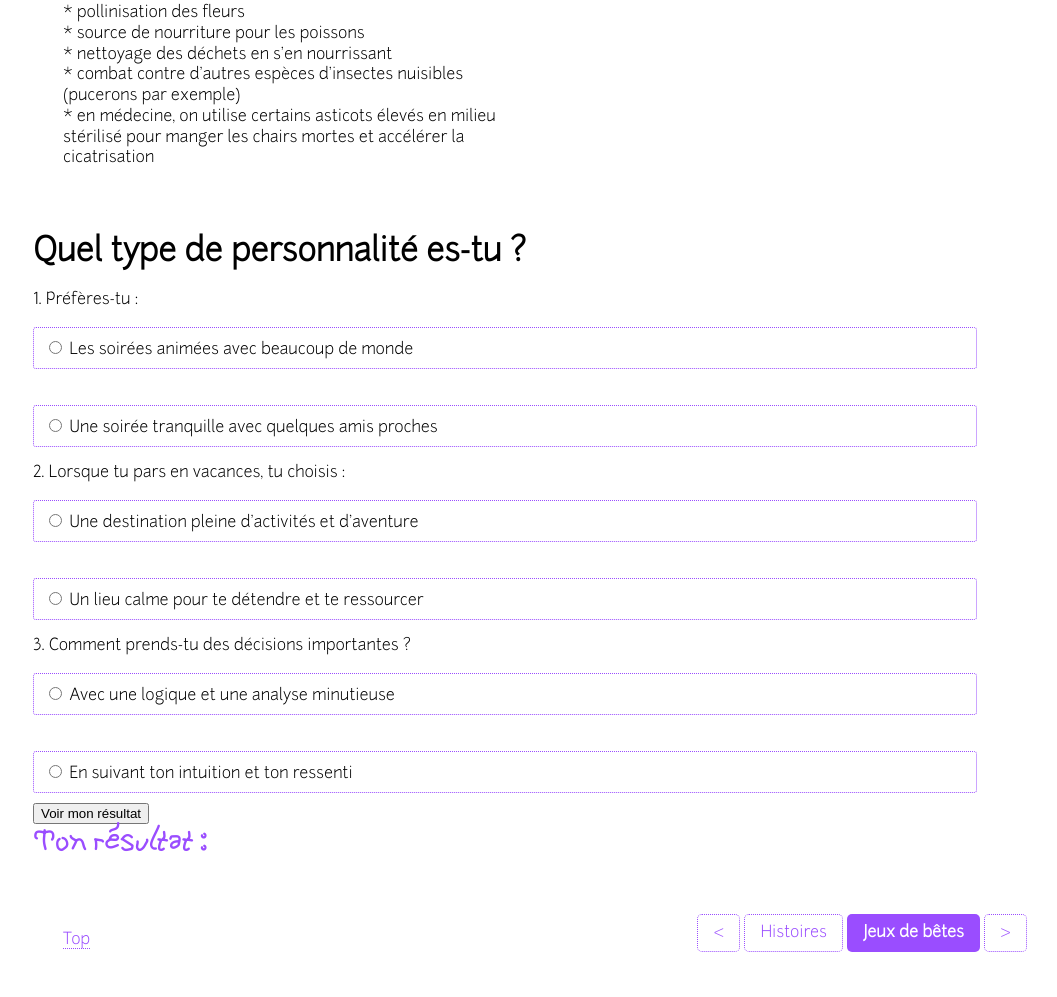
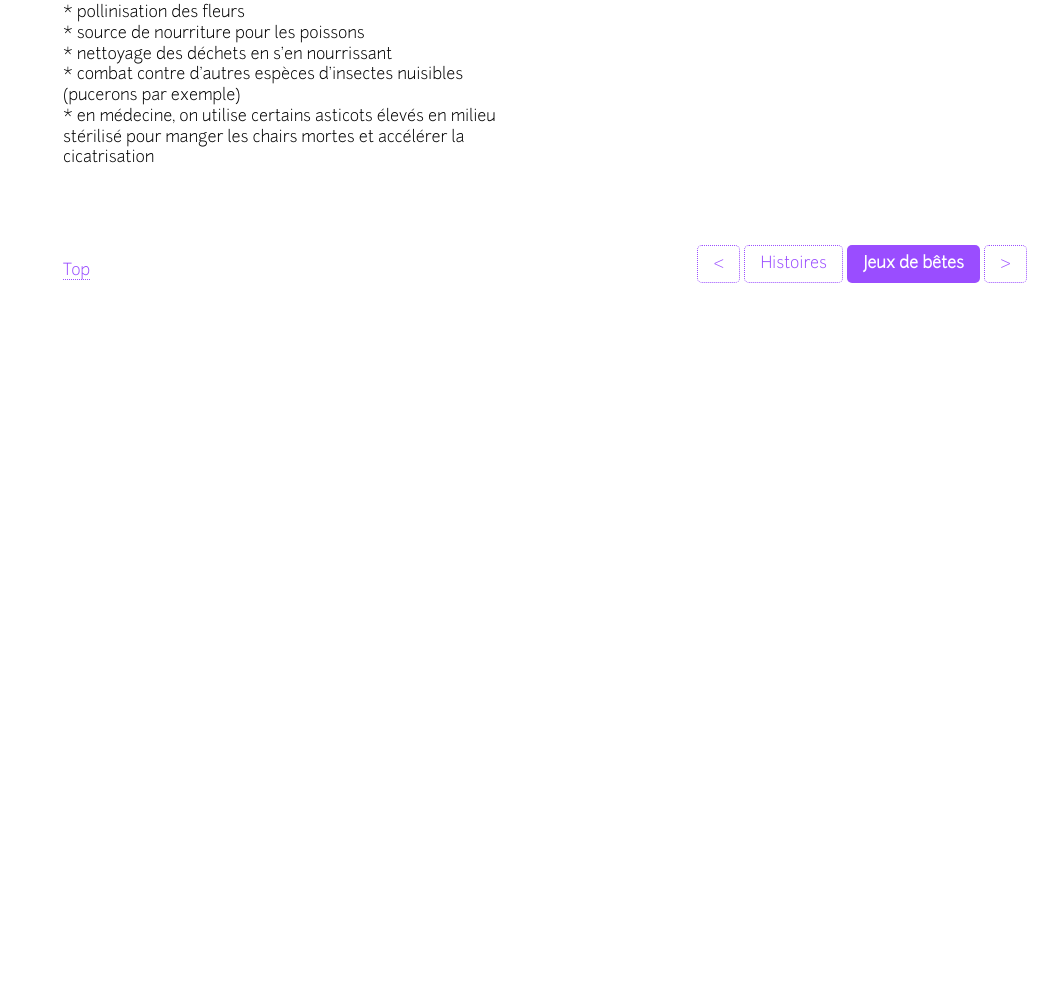
Before and after one commit to bloumphagot/creatures, a plain HTML site: page Page2.html in a window 1280 px wide. Shown: the part 2030-3027 px from the top of the page, without its empty margins (223-1280 px from the left). After the commit the page ends 2358 px from the top, so only its background shows below. Drawn offline with Linux system fonts and the light colour scheme.

Commit message:
Update Page2.html

```diff
--- a/Page2.html
+++ b/Page2.html
@@ -115,33 +115,6 @@
             </div>
         </div>
 
-        <h1>Quel type de personnalité es-tu ?</h1>
-        <form id="personality-test">
-            <div class="question">
-                <p>1. Préfères-tu :</p>
-                <label><input type="radio" name="q1" value="a"> Les soirées animées avec beaucoup de monde</label><br>
-                <label><input type="radio" name="q1" value="b"> Une soirée tranquille avec quelques amis proches</label>
-            </div>
-
-            <div class="question">
-                <p>2. Lorsque tu pars en vacances, tu choisis :</p>
-                <label><input type="radio" name="q2" value="a"> Une destination pleine d'activités et d'aventure</label><br>
-                <label><input type="radio" name="q2" value="b"> Un lieu calme pour te détendre et te ressourcer</label>
-            </div>
-
-            <div class="question">
-                <p>3. Comment prends-tu des décisions importantes ?</p>
-                <label><input type="radio" name="q3" value="a"> Avec une logique et une analyse minutieuse</label><br>
-                <label><input type="radio" name="q3" value="b"> En suivant ton intuition et ton ressenti</label>
-            </div>
-
-            <button type="submit">Voir mon résultat</button>
-        </form>
-        <div id="result" class="hidden">
-            <h2>Ton résultat :</h2>
-            <p id="result-text"></p>
-        </div>
-
         <div class="ligne">
             <div class="column">
                 <p><a class=lien href="#top">Top</a></p>
```
